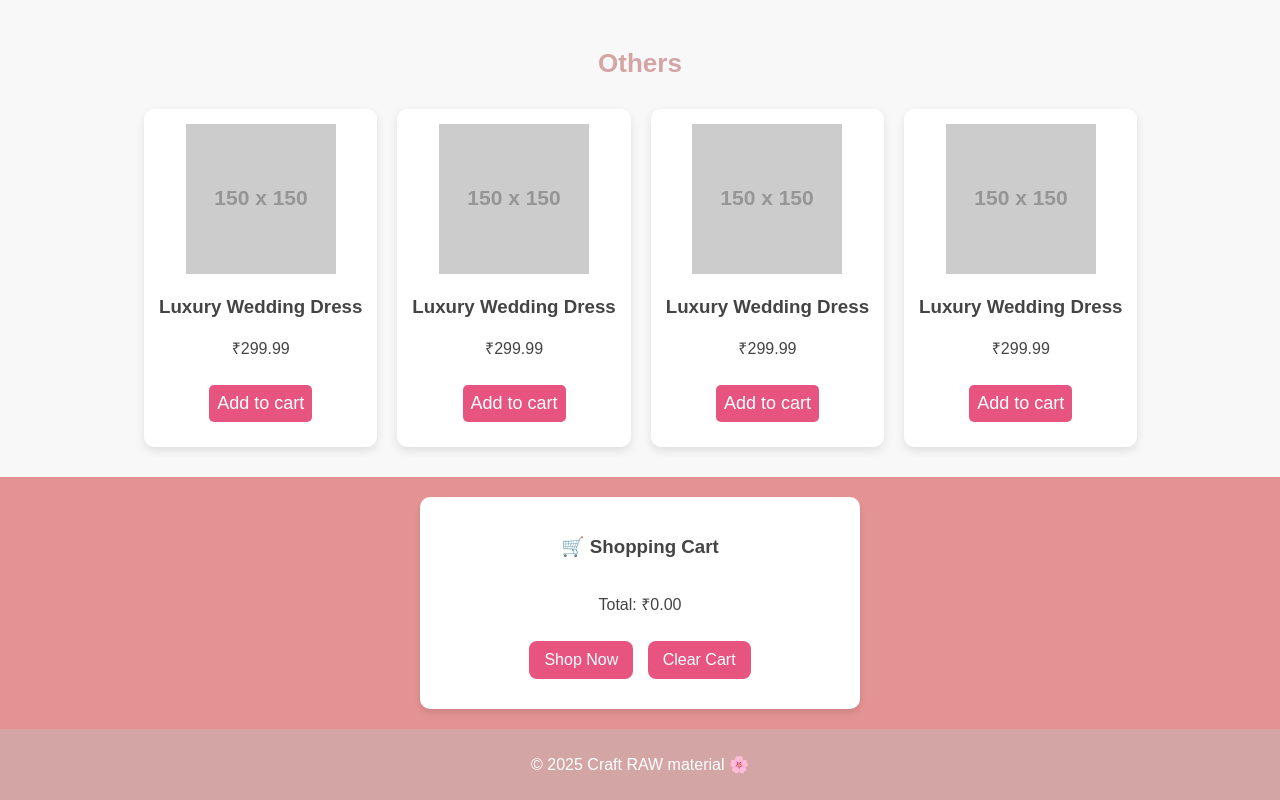
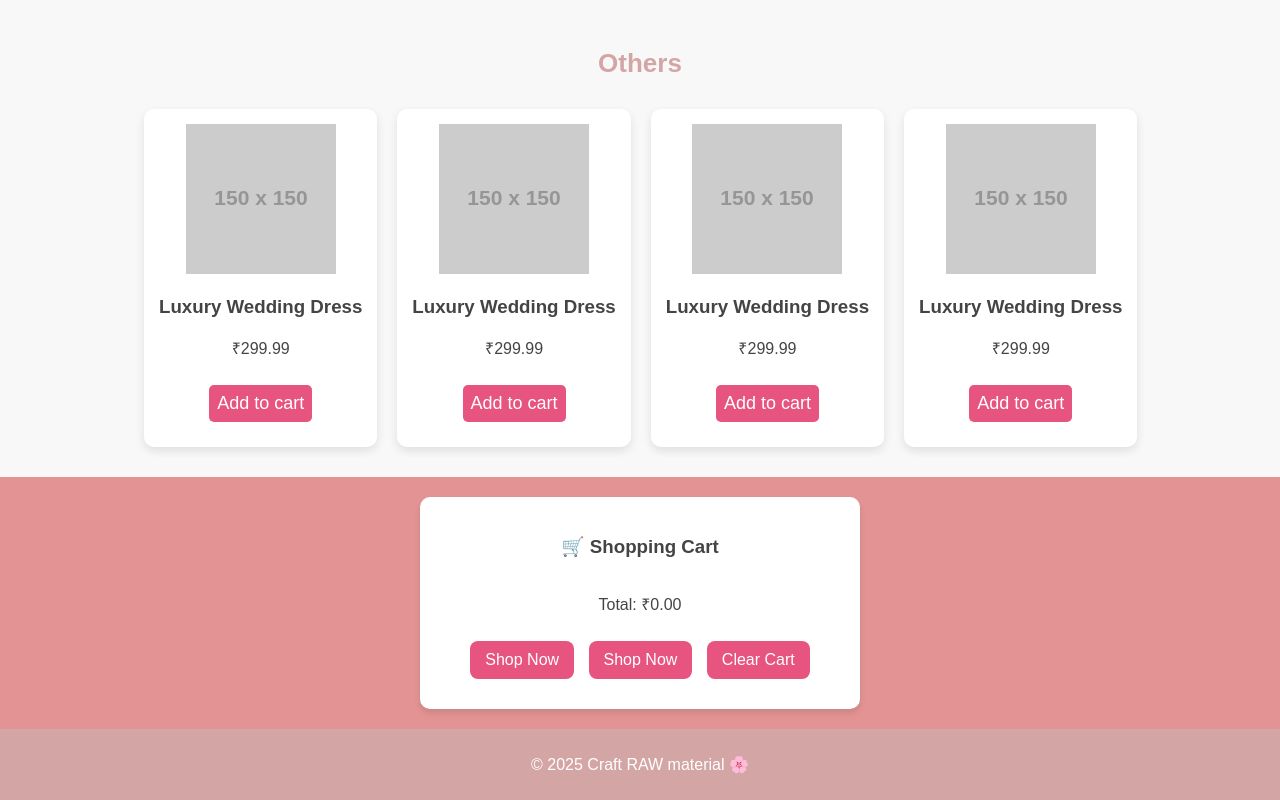
Before and after one commit to MohdAbbas19/Craft-Art.com, a plain HTML site: page index.html in a window 1280 px wide. Shown: the part 2497-3297 px from the top of the page. Drawn offline with Linux system fonts and the light colour scheme; placeholder pictures from the web are drawn by us; a script that the page names is missing.

Commit message:
Update index.html

```diff
--- a/index.html
+++ b/index.html
@@ -599,6 +599,8 @@ button:hover {
         <ul id="cart-items"></ul>
         <p>Total: ₹<span id="cart-total">0.00</span></p>
         <button onclick="generateQRCode()">Shop Now</button>
+        <button onclick="sendWhatsAppMessage()">Shop Now</button>
+
         <button onclick="clearCart()">Clear Cart</button>
     </div>
 
```
